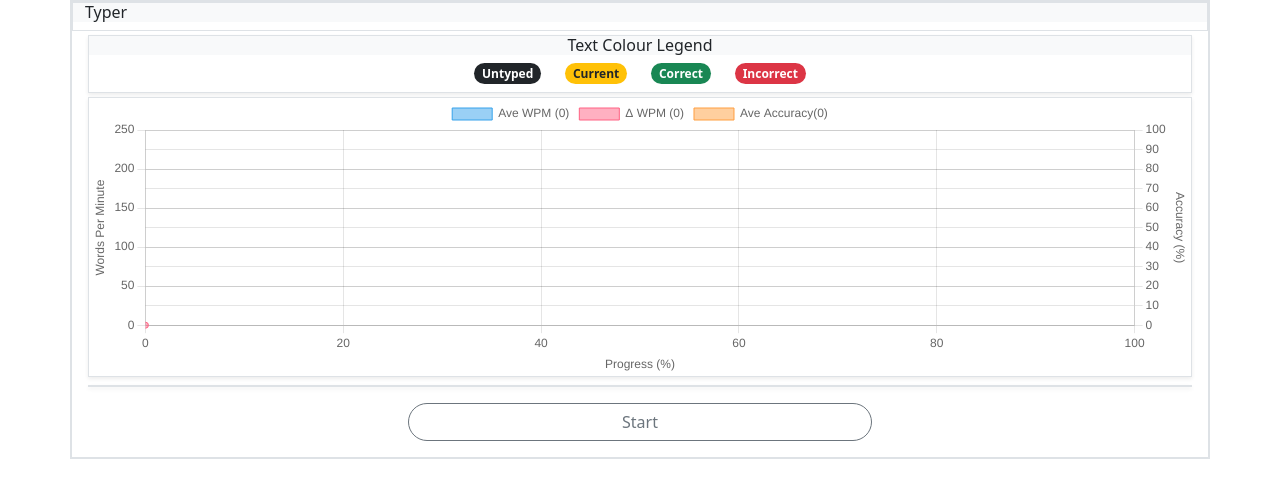
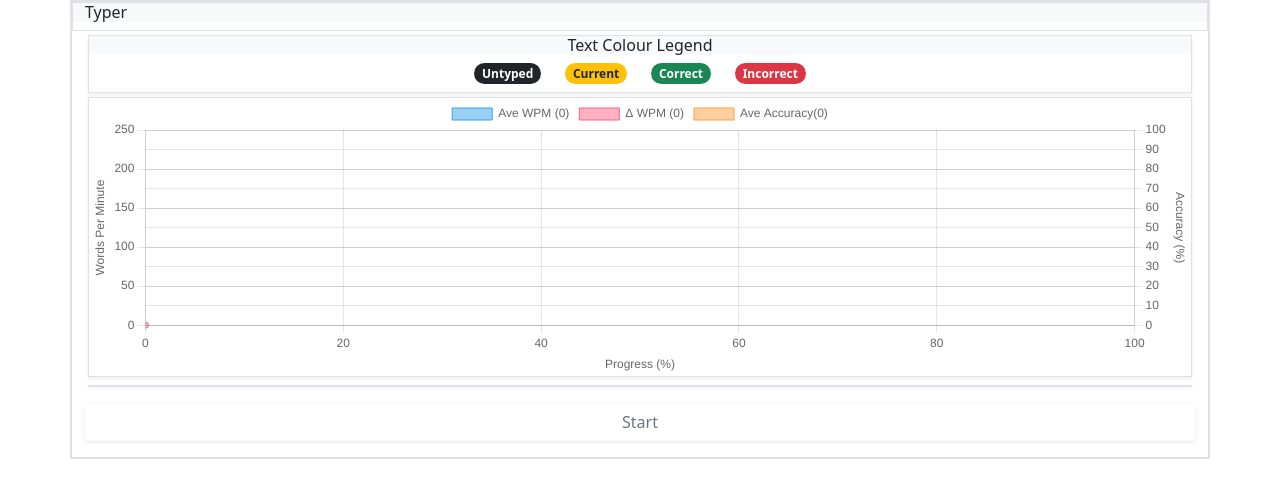
Before and after one commit to Ireonus/ireonus.github.io, a plain HTML site: page typer/typer.html in a window 1280 px wide. Drawn offline with nearby package versions, Linux system fonts and the light colour scheme.

Commit message:
Start button styling improvements

```diff
--- a/typer/typer.html
+++ b/typer/typer.html
@@ -39,8 +39,8 @@
                 <input type="text" name="" id="text-input" class="form-control" autocomplete="off">
             </div>
 
-            <div class="my-3 col-12 col-md-5 m-auto">
-                <button id="start" class="btn btn-outline-secondary w-100 rounded-pill" onclick="loadPhrase()">
+            <div class="my-3 col-12 m-auto">
+                <button id="start" class="btn btn-outline-light w-100 shadow-sm text-secondary" onclick="loadPhrase()">
                     Start
                 </button>
             </div>
```
